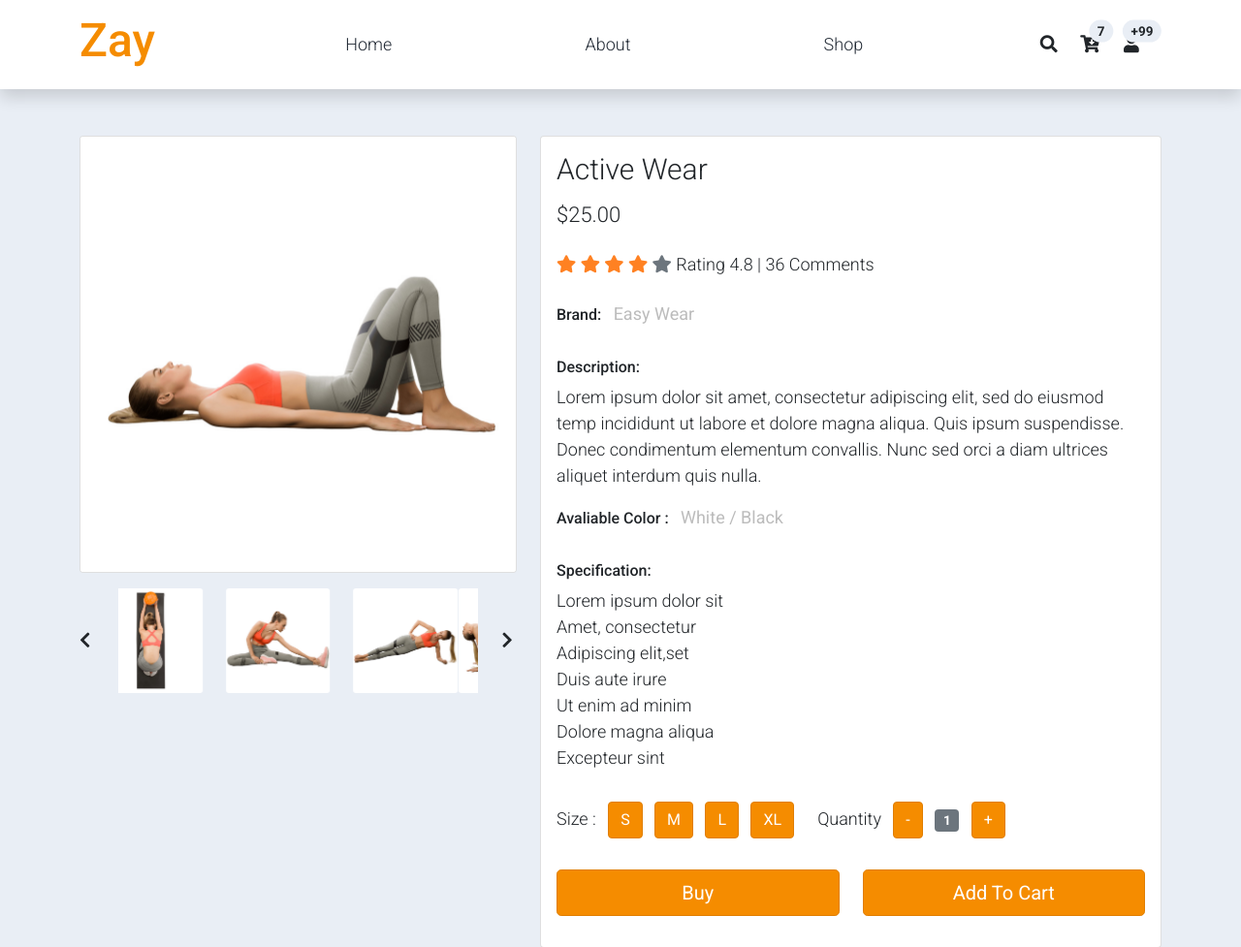
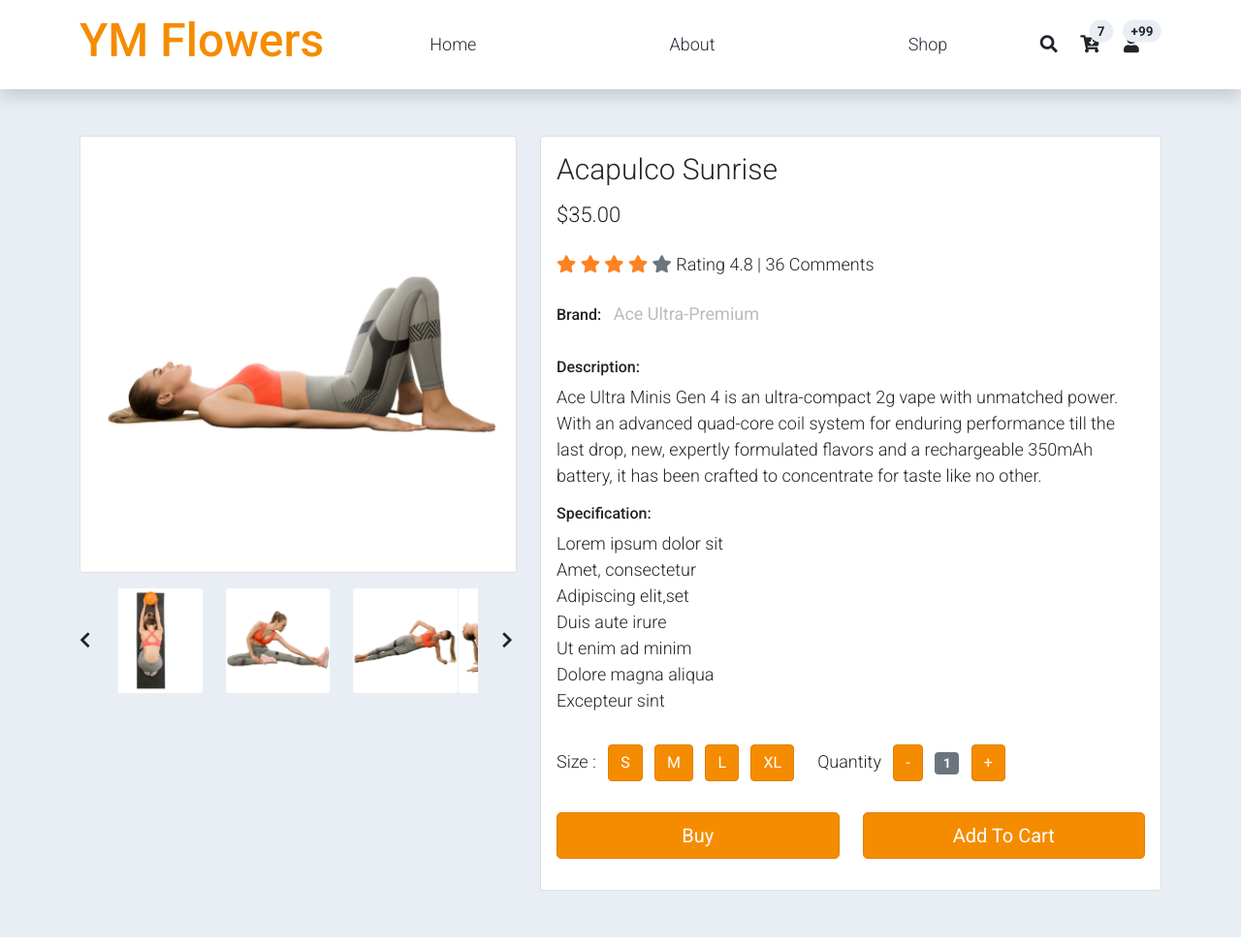
Before and after one commit to xavibypasser/ymstore, a plain HTML site: page shop-single.html in a window 1280 px wide. Shown: the top 977 px of the page at 97% size. Drawn offline with Linux system fonts and the light colour scheme.

Commit message:
Update shop-single.html

```diff
--- a/shop-single.html
+++ b/shop-single.html
@@ -2,7 +2,7 @@
 <html lang="en">
 
 <head>
-    <title>Zay Shop - Product Detail Page</title>
+    <title>YM Flowers - Item</title>
     <meta charset="utf-8">
     <meta name="viewport" content="width=device-width, initial-scale=1">
 
@@ -50,7 +50,7 @@ https://templatemo.com/tm-559-zay-shop
         <div class="container d-flex justify-content-between align-items-center">
 
             <a class="navbar-brand text-success logo h1 align-self-center" href="index.html">
-                Zay
+                YM Flowers
             </a>
 
             <button class="navbar-toggler border-0" type="button" data-bs-toggle="collapse" data-bs-target="#templatemo_main_nav" aria-controls="navbarSupportedContent" aria-expanded="false" aria-label="Toggle navigation">
@@ -222,8 +222,8 @@ https://templatemo.com/tm-559-zay-shop
                 <div class="col-lg-7 mt-5">
                     <div class="card">
                         <div class="card-body">
-                            <h1 class="h2">Active Wear</h1>
-                            <p class="h3 py-2">$25.00</p>
+                            <h1 class="h2">Acapulco Sunrise</h1>
+                            <p class="h3 py-2">$35.00</p>
                             <p class="py-2">
                                 <i class="fa fa-star text-warning"></i>
                                 <i class="fa fa-star text-warning"></i>
@@ -237,20 +237,12 @@ https://templatemo.com/tm-559-zay-shop
                                     <h6>Brand:</h6>
                                 </li>
                                 <li class="list-inline-item">
-                                    <p class="text-muted"><strong>Easy Wear</strong></p>
+                                    <p class="text-muted"><strong>Ace Ultra-Premium</strong></p>
                                 </li>
                             </ul>
 
                             <h6>Description:</h6>
-                            <p>Lorem ipsum dolor sit amet, consectetur adipiscing elit, sed do eiusmod temp incididunt ut labore et dolore magna aliqua. Quis ipsum suspendisse. Donec condimentum elementum convallis. Nunc sed orci a diam ultrices aliquet interdum quis nulla.</p>
-                            <ul class="list-inline">
-                                <li class="list-inline-item">
-                                    <h6>Avaliable Color :</h6>
-                                </li>
-                                <li class="list-inline-item">
-                                    <p class="text-muted"><strong>White / Black</strong></p>
-                                </li>
-                            </ul>
+                            <p>Ace Ultra Minis Gen 4 is an ultra-compact 2g vape with unmatched power. With an advanced quad-core coil system for enduring performance till the last drop, new, expertly formulated flavors and a rechargeable 350mAh battery, it has been crafted to concentrate for taste like no other.</p>
 
                             <h6>Specification:</h6>
                             <ul class="list-unstyled pb-3">
```
